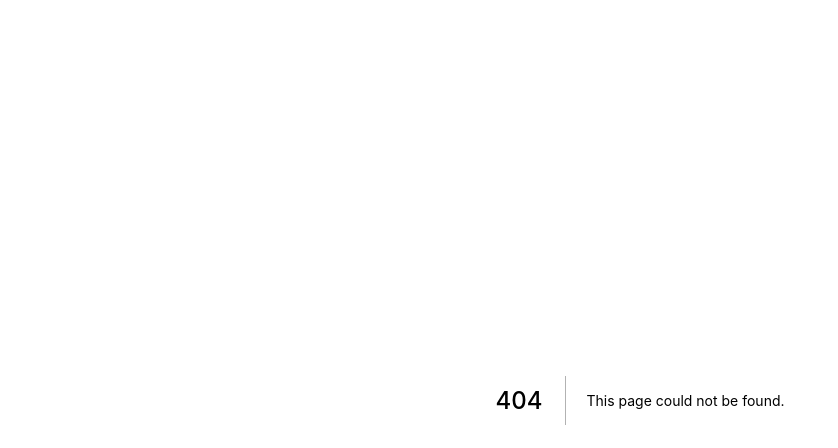
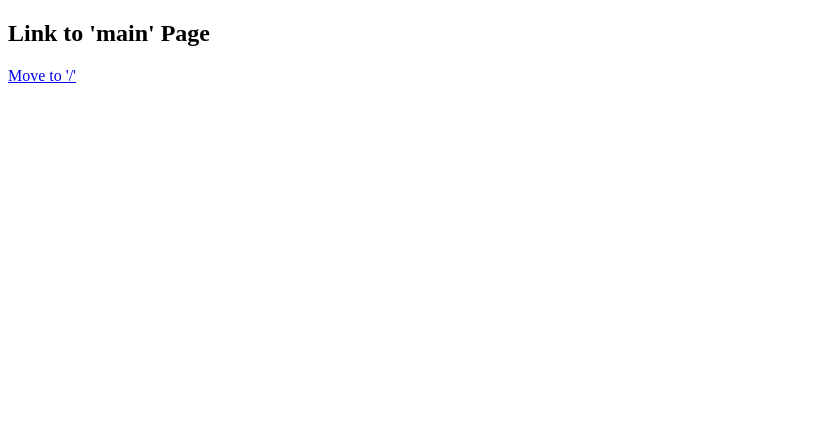
Before and after one commit to yourcarrot0214/next-ts-study, a Next.js app: page /tomato in a window 1280 px wide. Before the commit this address had no page. Shown: the top 448 px of the page, without its empty margins (0-838 px from the left). Built offline with nearby package versions, Linux system fonts and the light colour scheme.

Commit message:
2.2 정적페이지 라우팅 및 Link 컴포넌트

```diff
--- a/pages/index.js
+++ b/pages/index.js
@@ -1,10 +1,11 @@
 import Link from "next/link";
+import Tomato from "./tomato";
 
 const App = () => {
   return (
     <div>
       <h2>Link to 'tomato' Page</h2>
-      <Link href="/tomato">
+      <Link href="/tomato" as="토마토">
         <a>Move to 'tomato'</a>
       </Link>
     </div>
--- /dev/null
+++ b/pages/tomato.jsx
@@ -0,0 +1,14 @@
+import Link from "next/link";
+
+const Tomato = () => {
+  return (
+    <div>
+      <h2>Link to 'main' Page</h2>
+      <Link href="/">
+        <a>Move to '/'</a>
+      </Link>
+    </div>
+  );
+};
+
+export default Tomato;
```
